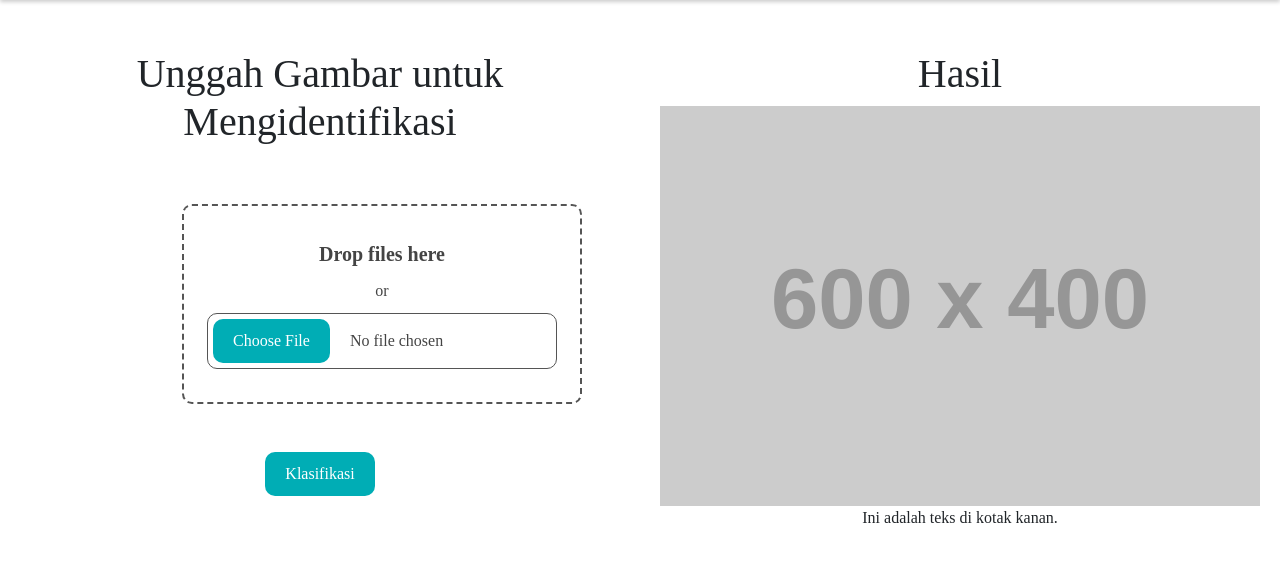
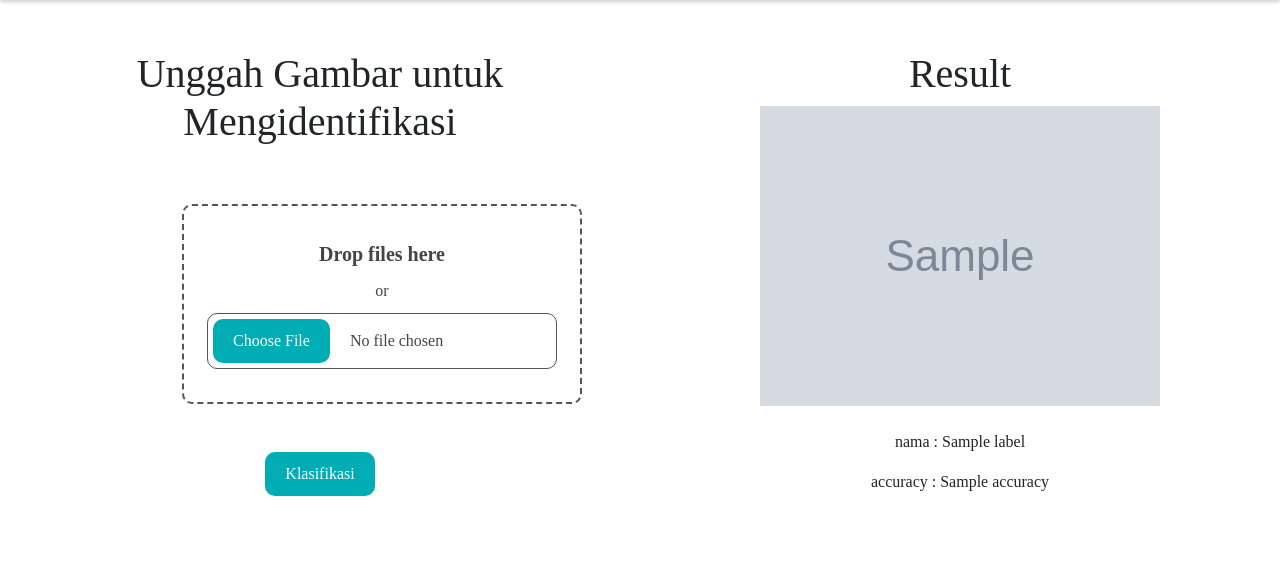
Before and after one commit to im-grifff/Padang-Cuisine-Identification, a Flask app: template templates/index.html in a window 1280 px wide. Shown: the part 80-642 px from the top of the page. Run offline with Flask 3, Linux system fonts and the light colour scheme; the template is opened without the code that fills it: most values are stand-ins (such as "Sample title", 1, 10 or a date in 2020); grey boxes marked "Sample" are stand-in pictures; grey boxes labelled with a size stand in for pictures from a placeholder-image service; some libraries are stand-ins or nearby versions.

Commit message:
first commit

```diff
--- a/app.py
+++ b/app.py
@@ -1,59 +1,47 @@
 import tensorflow as tf
+from keras.models import load_model
+from PIL import Image
 from flask import Flask, render_template, request
-from keras.models import load_model
-from keras.preprocessing import image
 import numpy as np
-from PIL import Image
 
 app = Flask(__name__)
 
-@app.route("/", methods=['GET'])
-def hello():
-    return render_template('index.html')
+# Load model
+model = load_model('./assets/modelPadang.h5')
+class_names = ['ayam_goreng', 'ayam_pop', 'daging_rendang', 'dendeng_batokok', 'gulai_ikan', 'gulai_tunjang', 'telur_balado', 'telur_dadar']
 
-@app.route('/', methods=['POST'])
-def predict():
-    # Get image file from request
-    imagefile = request.files['imagefile']
-    image_path = "static/images/temp.jpeg"
-    imagefile.save(image_path)
+def process_image(image_path):
+    img = Image.open(image_path)
+    img = img.resize((224, 224))
+    img = np.array(img) / 255.0
+    img = np.expand_dims(img, axis=0)
+    return img
 
-    # Load model
-    model = load_model('./assets/modelPadang.h5')
 
-    def chestScanPrediction(path, _model):
-        classes_dir = ['gulai_tunjang', 'telur_balado', 'telur_dadar', 'telur_dadar', 'gulai_tunjang']
-        # Loading Image
-        img = image.load_img(path, target_size=(224,224))
-        # Normalizing Image
-        norm_img = image.img_to_array(img)/255
-        # Converting Image to Numpy Array
-        input_arr_img = np.array([norm_img])
-        # Getting Predictions
-        pred = np.argmax(_model.predict(input_arr_img))
-        # Printing Model Prediction
-        pred_score = _model.predict(input_arr_img)
-        # print(classes_dir)
-        # print(pred_score)
-        # print(classes_dir[pred])
-        pred_score = np.array(pred_score)
+@app.route('/', methods=['GET', 'POST'])
+def upload_file():
+    if request.method == 'POST':
+        # Mendapatkan file gambar dari form
+        file = request.files['file']
 
-        # Normalisasi skor
-        total_skor = sum(pred_score[0])
-        skor_normal = [s/total_skor for s in pred_score[0]]
+        # Menyimpan file sementara
+        file_path = './static/images/temp.png'
+        file.save(file_path)
 
-        # Konversi skor ke persentase
-        skor_persen = [round(s * 100, 2) for s in skor_normal]
-        # print('setelah ubah')
-        print(skor_persen)
-        nilai_terbesar = max(skor_persen)
+        # Memproses gambar
+        img = process_image(file_path)
 
-        return [classes_dir, nilai_terbesar, classes_dir[pred]]
+        # Melakukan klasifikasi gambar
+        predictions = model.predict(img)
+        predicted_class = np.argmax(predictions[0])
+        predicted_label = class_names[predicted_class]
+        accuracy = predictions[0][predicted_class] * 100
+        accuracy_formatted = "{:.2f}".format(accuracy)
 
-    path = image_path
-    result = chestScanPrediction(path,model)
-
-    return render_template('index.html', label = result[0], skor = result[1], prediction = result[2])
+        # Mengirimkan hasil klasifikasi ke halaman web
+        return render_template('index.html', label=predicted_label, accuracy=accuracy_formatted, image_file=file_path)
+    else:
+        return render_template('index.html', label=None, accuracy=None, image_file=None)
 
 if __name__ == "__main__":
     app.run(debug=True)
--- a/templates/index.html
+++ b/templates/index.html
@@ -5,7 +5,7 @@
     <meta name="viewport" content="width=device-width, initial-scale=1">
     <title>MyPadang</title>
     <link href="https://cdn.jsdelivr.net/npm/bootstrap@5.3.0-alpha3/dist/css/bootstrap.min.css" rel="stylesheet" integrity="sha384-KK94CHFLLe+nY2dmCWGMq91rCGa5gtU4mk92HdvYe+M/SXH301p5ILy+dN9+nJOZ" crossorigin="anonymous">
-    <link rel="stylesheet" href="{{ url_for('static', filename='css/styles.css') }}"">
+    <link rel="stylesheet" href="{{ url_for('static', filename='css/styles.css') }}">
   </head>
 
   <body>
@@ -14,31 +14,40 @@
     </nav>
     <div class="container-fluid">
       <div class="row">
-
         <!-- Kotak Kiri -->
         <div class="col-md-6">
           <div class="text-center">
               <h1>Unggah Gambar untuk Mengidentifikasi</h1>
           </div>
           <div class="btn-unggah form-group text-center">
-                <label for="images" class="drop-container">
+            <form action="/" method="post" enctype="multipart/form-data">
+              <label for="image" class="drop-container">
                 <span class="drop-title">Drop files here</span>
                 or
-                  <input class="btn" type="file" id="image" name="image" accept="image/*"  required>
+                <input class="btn" type="file" id="image" name="file" accept="image/*" required>
               </label>
               <br><br>
               <button class="submit-btn" type="submit">Klasifikasi</button>
+            </form>
           </div>
         </div>
 
         <!-- Kotak Kanan -->
         <div class="col-md-6">
           <div class="text-center">
-                  <h1>Hasil</h1>
+              <h1>Result</h1>
           </div>
           <div class="text-center">
-                  <img src="https://dummyimage.com/600x400/000/fff" class="img-fluid" alt="Gambar Dummy">
+              {% if label %}
+                <img src="{{ image_file }}" class="img-fluid" alt="Gambar Prediksi">
+                <br>
+                <br>
+                <p>nama : {{ label }}</p>
+                <p>accuracy : {{ accuracy }}</p>
+              {% else %}
+                <img src="https://dummyimage.com/600x400/000/17acbd&text=empty+banh" class="img-fluid" alt="Gambar Dummy">
                 <p>Ini adalah teks di kotak kanan.</p>
+              {% endif %}
           </div>
         </div>
       </div>
```
Also changed, not shown: static/images/temp.jpeg (deleted), static/images/temp.png (added), 1 other file. Lines whose indentation alone changed are shown as unchanged.
